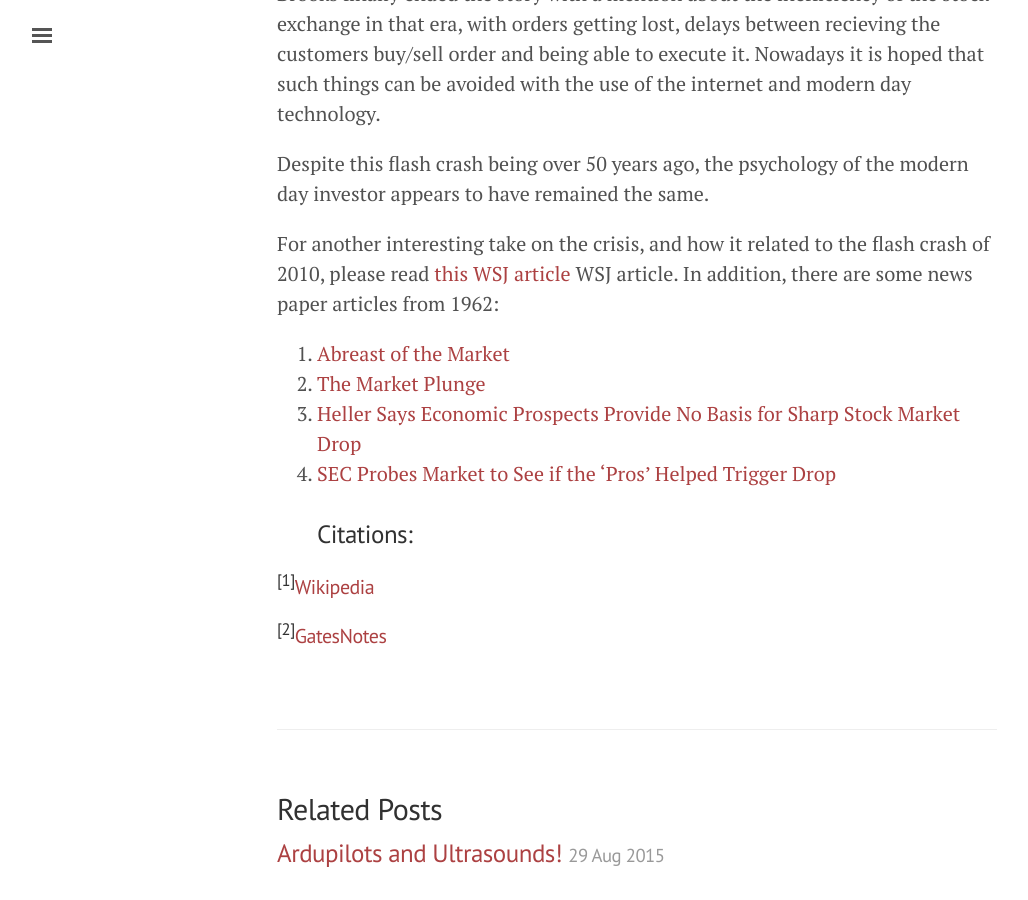
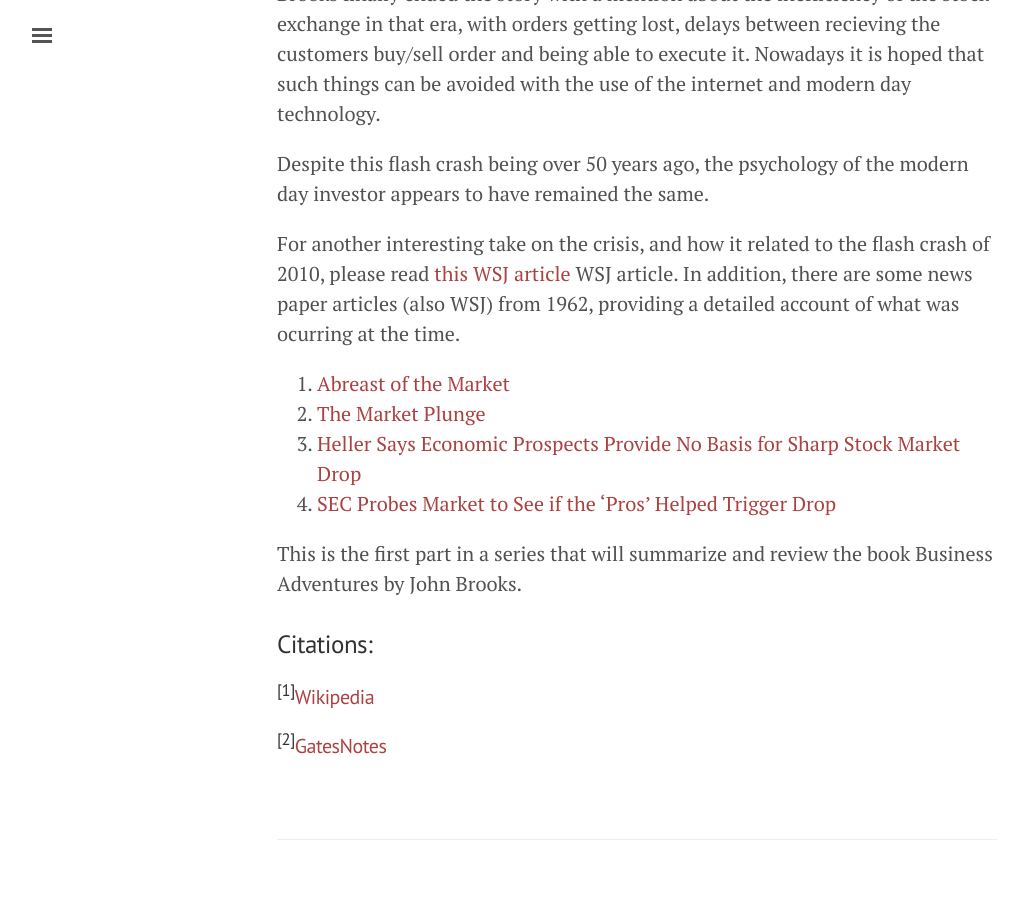
Before and after one commit to uknj/uknj.github.io, a Jekyll site: the page built from _posts/2015-08-30-book-review-business-adventures.md, in a window 1280 px wide and 900 px high, scrolled down 1582 px. Shown: the whole window, without its empty margins (3-1031 px from the left). Built offline with Jekyll 4.4.1, drawn with Linux system fonts in a browser that asks for light colours.

Commit message:
Update 2015-08-30-book-review-business-adventures.md

```diff
--- a/_posts/2015-08-30-book-review-business-adventures.md
+++ b/_posts/2015-08-30-book-review-business-adventures.md
@@ -19,12 +19,16 @@ Brooks finally ended the story with a mention about the inefficiency of the stoc
 
 Despite this flash crash being over 50 years ago, the psychology of the modern day investor appears to have remained the same.
 
-For another interesting take on the crisis, and how it related to the flash crash of 2010, please read [this WSJ article](http://www.wsj.com/articles/SB10001424052748703957604575272791511469272) WSJ article. In addition, there are some news paper articles from 1962:
+For another interesting take on the crisis, and how it related to the flash crash of 2010, please read [this WSJ article](http://www.wsj.com/articles/SB10001424052748703957604575272791511469272) WSJ article. In addition, there are some news paper articles (also WSJ) from 1962, providing a detailed account of what was ocurring at the time.
 
 1. [Abreast of the Market](http://online.wsj.com/public/resources/documents/Abreast0528.pdf)
 2. [The Market Plunge](http://online.wsj.com/public/resources/documents/plung0528.pdf)
 3. [Heller Says Economic Prospects Provide No Basis for Sharp Stock Market Drop](http://online.wsj.com/public/resources/documents/plunge2.0528.pdf)
 4. [SEC Probes Market to See if the 'Pros' Helped Trigger Drop](http://online.wsj.com/public/resources/documents/SECSource.pdf)
+
+
+This is the first part in a series that will summarize and review the book Business Adventures by John Brooks.
+
 ###Citations:
 
 ######<sup>[1]</sup>[Wikipedia](https://en.wikipedia.org/wiki/John_Brooks_%28writer%29)
```
